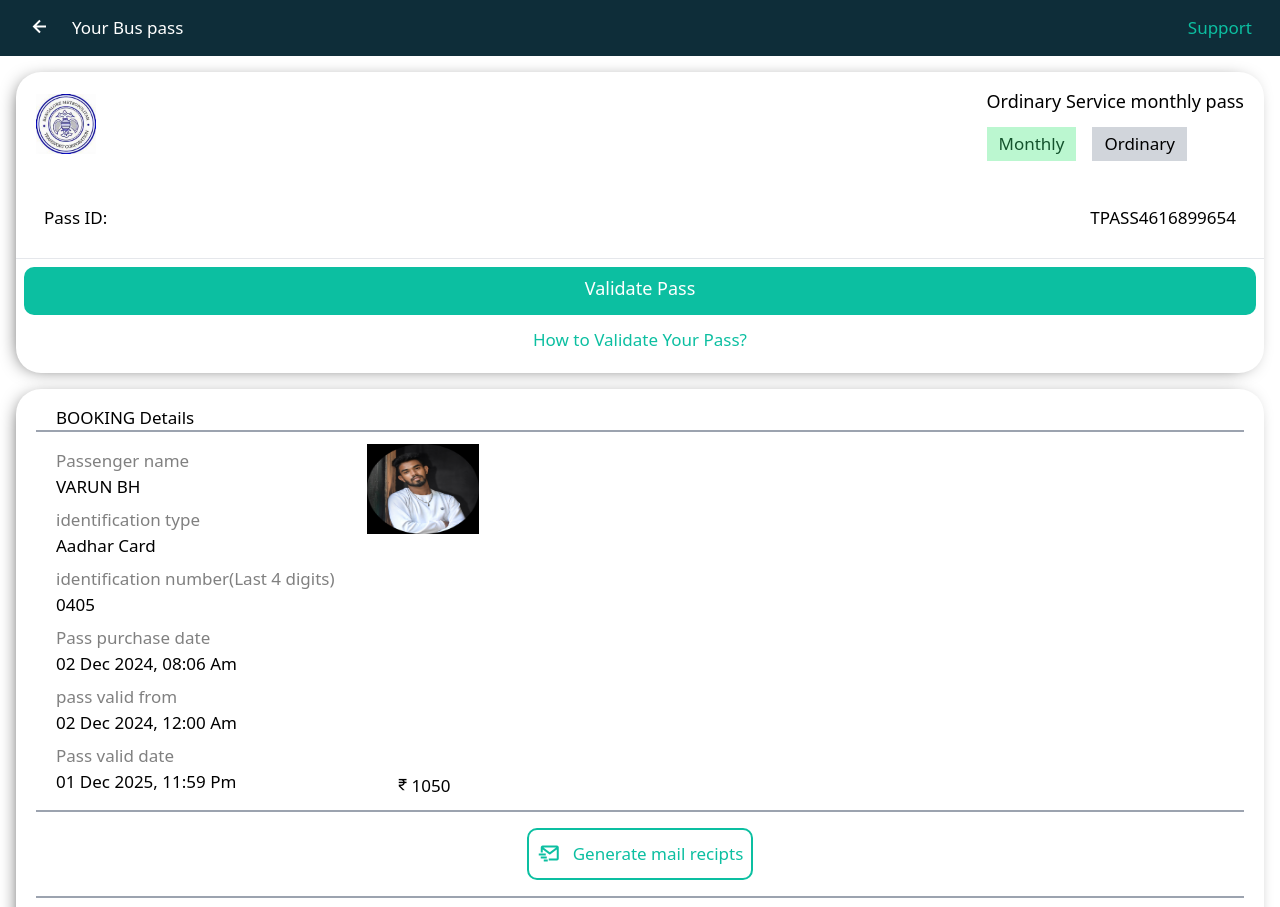
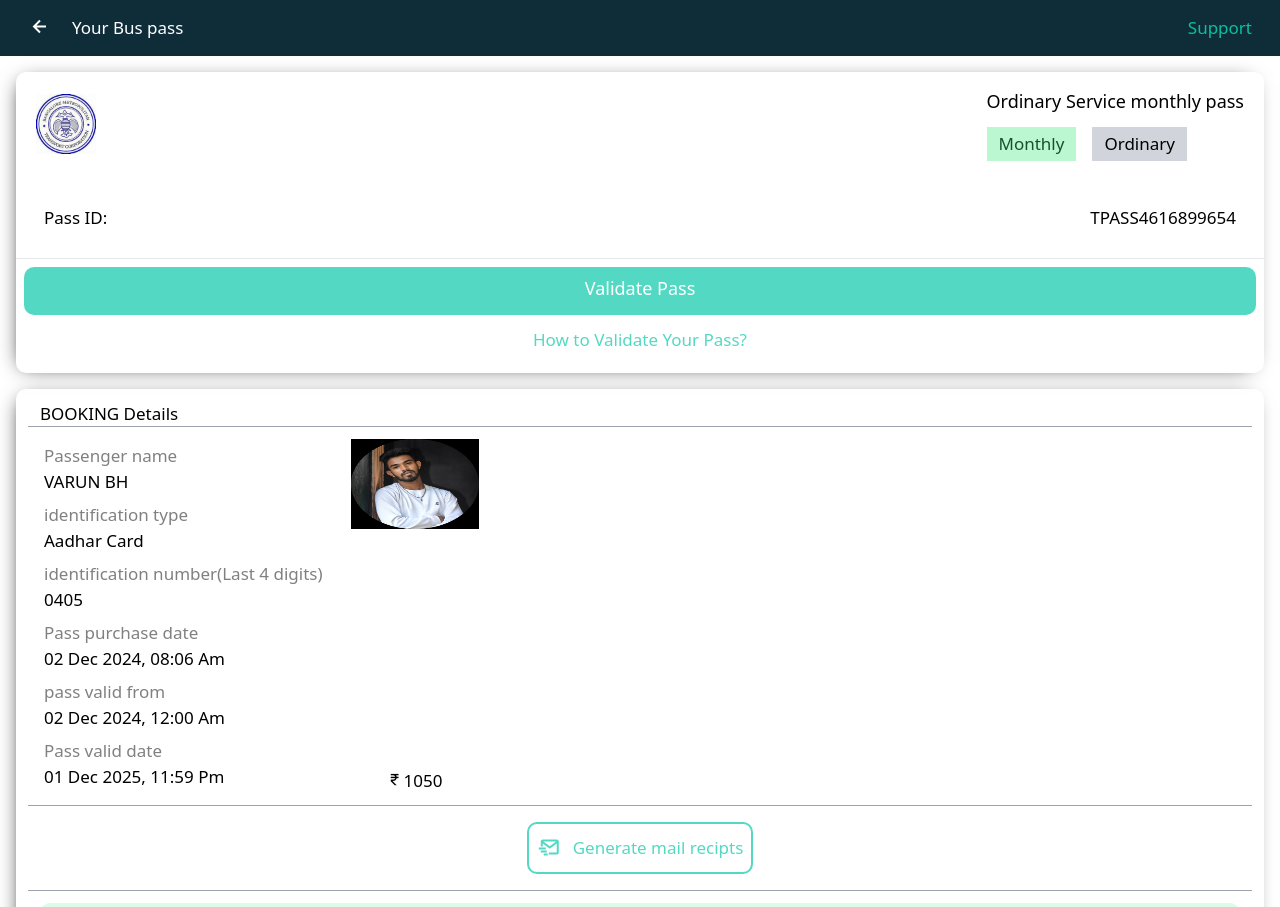
Before and after one commit to Varunbh76/busspass, a plain HTML site: page index.html in a window 1280 px wide. Shown: the top 907 px of the page. Drawn offline with nearby package versions, Linux system fonts and the light colour scheme.

Commit message:
Add files via upload

```diff
--- a/index.html
+++ b/index.html
@@ -100,7 +100,7 @@
 
         </div>
     </header>
-    <section class=" m-4  box-border border-gray rounded-[25px] sha flex flex-col">
+    <section class=" m-4  box-border border-gray rounded-[10px] sha flex flex-col">
         <div class="flex justify-between items-center p-1 ls:p-2 xxs:p-4  mx-1 xxs:mx-1 ]">
             <div><img src="./images/bmtc.jpeg" alt="" class=" h-[50px] xxs:h-[60px]"></div>
             <div class="flex flex-col justify-between gap-3  ">
@@ -115,19 +115,19 @@
         <p>TPASS4616899654</p></div>
         <div class="flex flex-col justify-between">
             <hr class="h-[1px] bg-black ">
-            <div class="bg-[#0CBFA1] text-white m-2 h-12 text-center p-2 text-[18px] rounded-[10px] cursor-pointer"><p >Validate Pass</p></div>
-            <div class="p-1 mb-4  text-center"><p class="text-[#0CBFA1]">How to Validate Your Pass?</p></div>
+            <div class="bg-[#53d9c3] text-white m-2 h-12 text-center p-2 text-[18px] rounded-[10px] cursor-pointer"><p >Validate Pass</p></div>
+            <div class="p-1 mb-4  text-center"><p class="text-[#53d9c3]">How to Validate Your Pass?</p></div>
         </div>
 
     </section>
-    <section class=" sha m-4  rounded-[25px]">
-        <div class="flex flex-col p-4 mx-1">
-        <div class="mx-5 flex flex-col  ">
+    <section class=" sha m-4  rounded-[10px]">
+        <div class="flex flex-col p-3 mx-0">
+        <div class="mx-3 flex flex-col  ">
             <h1>BOOKING Details</h1>
         </div>
-        <div class="h-[2px] w-full bg-gray-400"></div>
+        <div class="h-[1px] w-full bg-gray-400"></div>
         <div class="flex">
-        <div class="flex flex-col p-4 mx-1 gap-2">
+        <div class="flex flex-col p-4 mx-0 gap-2">
             <div class="grey"><p >Passenger name</p><h1>VARUN BH</h1>
             </div>
             <div class="grey"><p >identification type</p><h1>Aadhar Card</h1>
@@ -143,7 +143,7 @@
         </div>
         <div class="flex flex-col justify-between items-center p-3 ">
             <div >
-            <img src="./images/cropped-DSC_0240-02.jpeg" alt="" class="h-[90px] w-28">
+            <img src="./images/cropped-DSC_0240-02.jpeg" alt="" class="h-[90px] w-32">
             </div>
             <div class="flex justify-between items-center ">
                 <div><i class='bx bx-rupee'></i></div>
@@ -152,12 +152,12 @@
         </div>
 
         </div>
-        <div class="flex flex-col justify-between items-center gap-4"> <div class="h-[2px] w-full bg-gray-400"></div>
-    <div class="border-2 border-[#0CBFA1] p-2 rounded-[10px] flex justify-center items-center gap-3 text-[#0CBFA1]"> <i class='bx bx-mail-send text-2xl'></i><p> Generate mail recipts</p></div>
-    <div class="h-[2px] w-full bg-gray-400"></div>
+        <div class="flex flex-col justify-between items-center gap-4"> <div class="h-[1px] w-full bg-gray-400"></div>
+    <div class="border-2 border-[#53d9c3] p-2 rounded-[10px] flex justify-center items-center gap-3 text-[#53d9c3]"> <i class='bx bx-mail-send text-2xl'></i><p> Generate mail recipts</p></div>
+    <div class="h-[1px] w-full bg-gray-400"></div>
 
     </div>
-    <div class="flex flex-col p-4 gap-3 bg-green-300 m-3 rounded-[10px]">
+    <div class="flex flex-col p-4 gap-3 bg-green-100 m-3 rounded-[10px]">
         <div class="grey"><p>Last Validate</p><h1>31 Dec 2024, 09:57 Am</h1></div>
         <div class="grey" ><p>Bus Number</p><h1>BMTC BUS KAS57F5643</h1></div>
         <div class="grey"><p>Validated By</p><h1>Self</h1></div>
```
